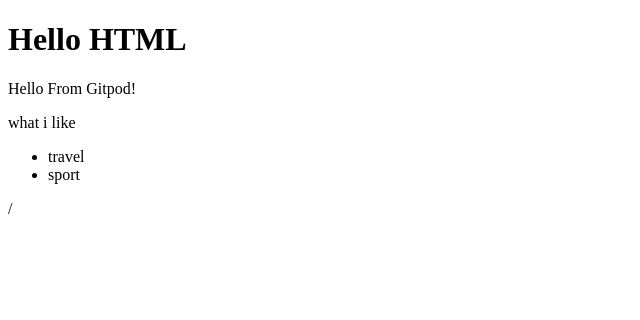
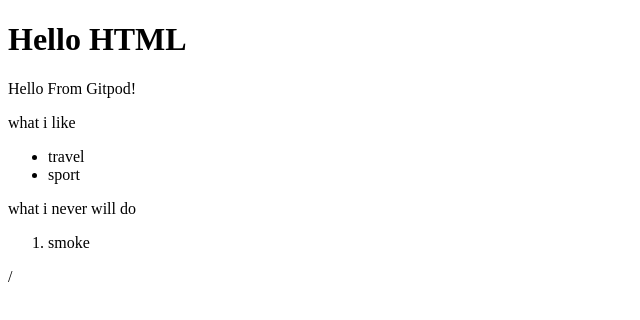
Before and after one commit to Mykola85/Hello-world, a plain HTML site: page index.html in a window 1280 px wide. Shown: the whole page, without its empty margins (0-640 px from the left). Drawn offline with Linux system fonts and the light colour scheme.

Commit message:
added paragraph

```diff
--- a/index.html
+++ b/index.html
@@ -11,5 +11,9 @@
        <li>travel</li>
        <li>sport</li>
     </ul>
+<p> what i never will do</p>
+<ol>
+   <li>smoke</li>
+</ol>
  </body>
  /<html>
```
